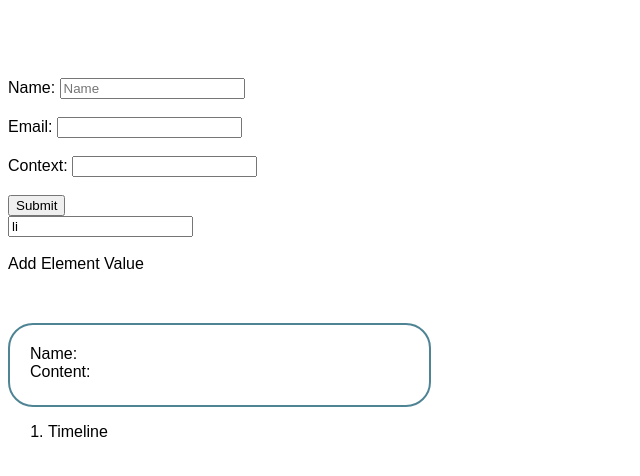
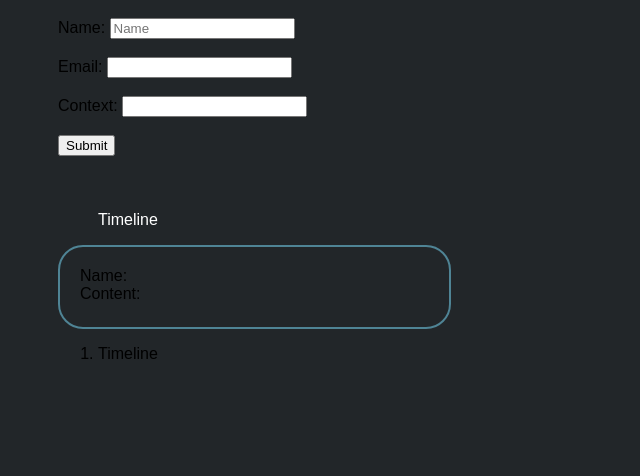
Before and after one commit to AbishaKugathasan/personal-site, a Flask app: page /timeline in a window 1280 px wide. Shown: the part 90-566 px from the top of the page, without its empty margins (0-640 px from the left). Run offline with Flask 2, Linux system fonts and the light colour scheme; parts of the project's set-up code (start-up, migrations or seed data) failed here and were passed over.

Commit message:
Changed background and textbox

```diff
--- a/app/static/styles/main.css
+++ b/app/static/styles/main.css
@@ -383,3 +383,7 @@ textarea::placeholder {
 td {
   white-space: nowrap;
 }
+
+.text-box {
+  opacity: 0%;
+}
--- a/app/templates/timeline.html
+++ b/app/templates/timeline.html
@@ -30,6 +30,7 @@
   </nav>
 
 
+  <body class = "max-width">
     <h1>Timeline</h1>
     <form id = "form" method = "post" action = "/api/timeline_post">
           <label for="name">Name:</label>
@@ -38,19 +39,15 @@
           <input type="text" id="email" name="email"><br><br>
           <label for="content">Context:</label>
           <input type="text" id="content" name="content"><br><br>
-        <button type="button" id = "user-name" onclick = "addItem()" "value="Submit">Submit</button>
+        <button type="button" id = "user-name" onclick = "addItem()" value="Submit">Submit</button>
     </form>
 
+    <div class = "text-box">
     <input type="text" id="type"
       placeholder="Like: div, h1, li...."
       value="li" />
     <br /><br />
-
-    <!-- Text/Value for the element --->
-      <label for="value">
-            Add Element Value
-      </label>
-
+    </div>
 
 <!-- Parent tag where we add
         item as child -->
@@ -125,4 +122,5 @@
     </script>
 
 <!-- Added test -->
+</body>
 </html>
```
